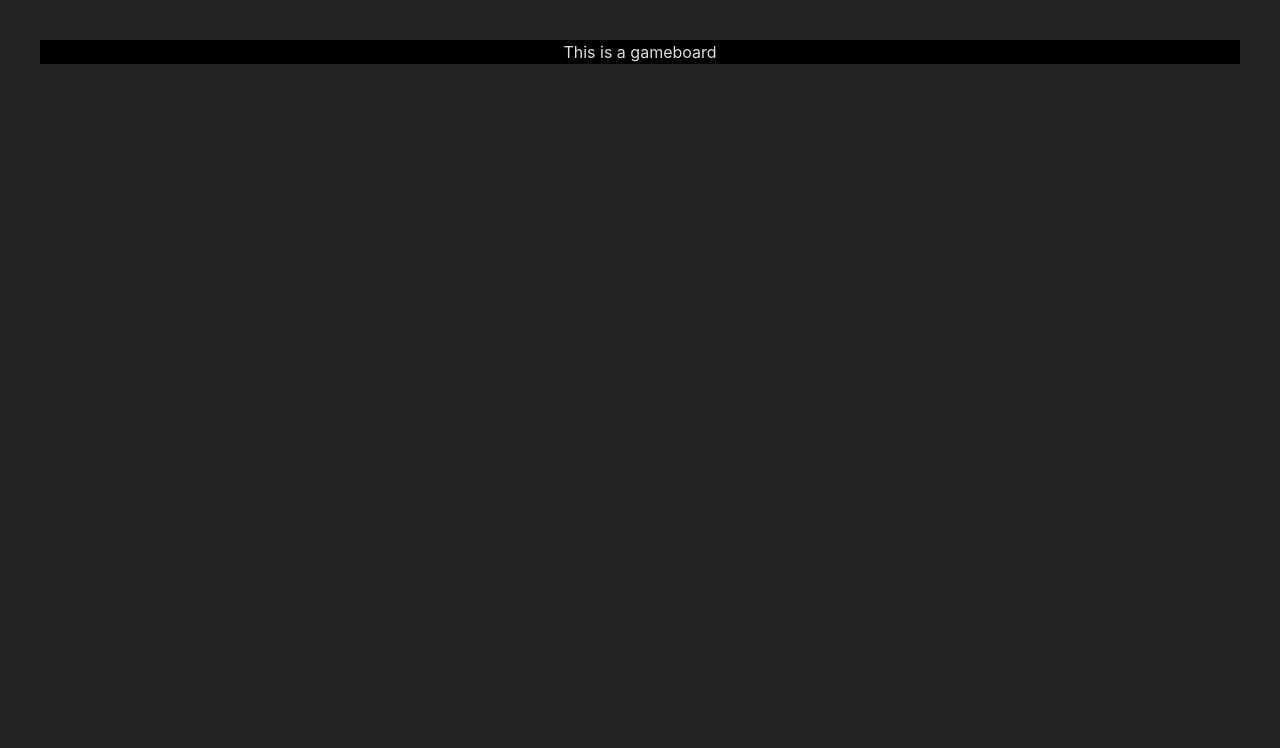
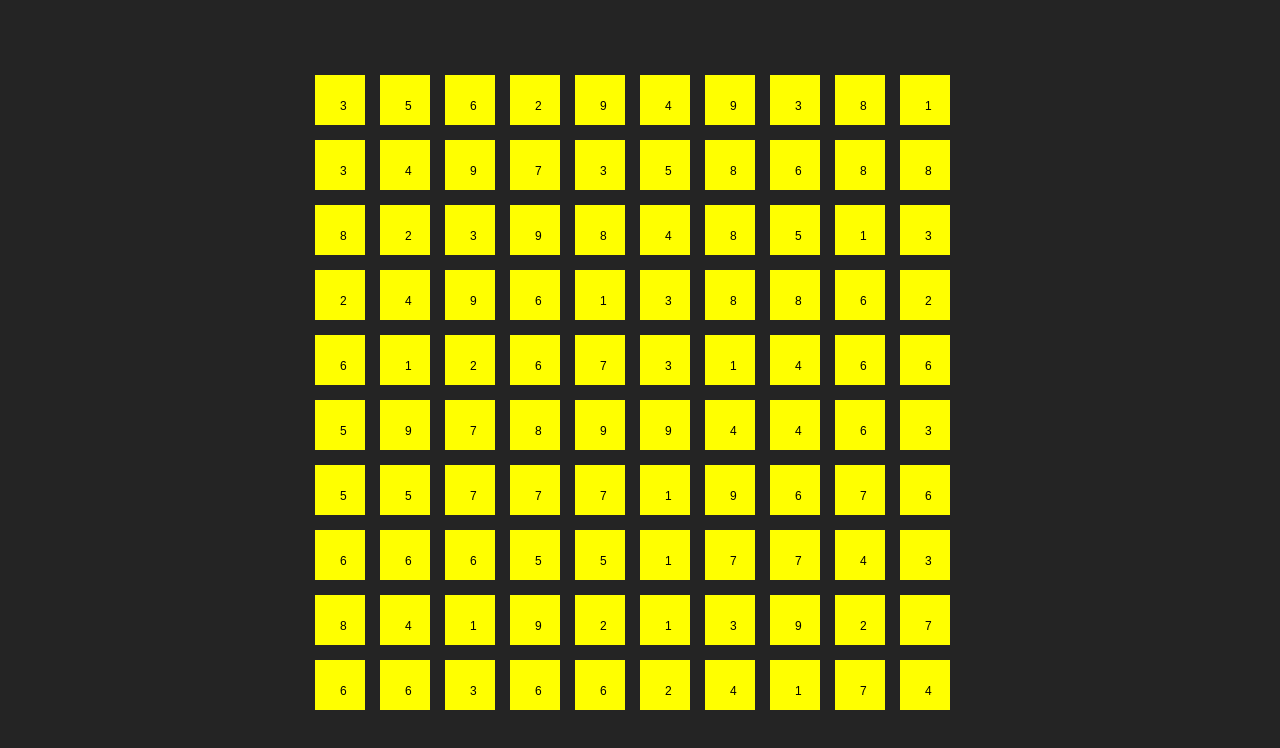
Before and after one commit to oblionC/apple-game, a React (Vite) app in the folder frontend/: page / in a window 1280 px wide. Shown: the top 748 px of the page. Built offline with nearby package versions, Linux system fonts and the light colour scheme.

Commit message:
Implement drag feature

```diff
--- a/frontend/package.json
+++ b/frontend/package.json
@@ -11,7 +11,8 @@
   },
   "dependencies": {
     "react": "^18.3.1",
-    "react-dom": "^18.3.1"
+    "react-dom": "^18.3.1",
+    "react-konva": "^18.2.10"
   },
   "devDependencies": {
     "@types/react": "^18.3.3",
--- a/frontend/src/App.css
+++ b/frontend/src/App.css
@@ -1,6 +1,7 @@
 #root {
-  max-width: 1280px;
-  margin: 0 auto;
-  padding: 2rem;
   text-align: center;
 }
+body {
+  margin: 0;
+  padding: 0;
+}
--- a/frontend/src/App.tsx
+++ b/frontend/src/App.tsx
@@ -1,6 +1,3 @@
-import { useState } from 'react'
-import reactLogo from './assets/react.svg'
-import viteLogo from '/vite.svg'
 import { GameBoard } from './components/GameBoard'
 import './App.css'
 
--- a/frontend/src/components/GameBoard/GameBoard.module.css
+++ /dev/null
@@ -1,5 +0,0 @@
-
-.gameBoard {
-    max-width: 1500px;
-    background-color: black;
-}
--- a/frontend/src/components/GameBoard/GameBoard.tsx
+++ b/frontend/src/components/GameBoard/GameBoard.tsx
@@ -1,11 +1,98 @@
-import styles from './GameBoard.module.css'
+import { useEffect, useRef, useState } from 'react';
+import { Group, Layer, Stage, Rect } from 'react-konva';
+import { ItemRow } from './ItemRow';
+import { ROWS, COLS, GAMEBOARD_HEIGHT, GAMEBOARD_WIDTH, ITEM_GAP } from './constants';
+
+interface selectorRect {
+    x: number;
+    y: number;
+    width: number;
+    height: number;
+}
+
+function generateItemRows(gameState: number[][]) {
+    let result = [];
+    for(let i = 0; i < ROWS; i++) {
+        result.push(<ItemRow rowNumber={i} itemCount={COLS} itemValues={gameState[i]}/>)
+    }
+    return result;
+}
+
+function calculateCenterGroupPosition() {
+    let groupWidth = COLS * ITEM_GAP;
+    let groupHeight = ROWS * ITEM_GAP;
+    let xOffset = GAMEBOARD_WIDTH/2 - groupWidth/2;
+    let yOffset = GAMEBOARD_HEIGHT/2 - groupHeight/2;
+    return [xOffset, yOffset];
+}
+
+function generateItemValues() {
+    let result: number[][] = []
+    for(let i = 0; i < ROWS; i++) {
+        result.push([])
+        for(let j = 0; j < COLS; j++) {
+            result[i].push((Math.floor(Math.random() * (10 - 1))) + 1)
+        }
+    }
+    return result
+}
 
 export default function GameBoard() {
+    const [mouseIsDown, setMouseIsDown] = useState<boolean>(false)
+    const [gameState, setGameState] = useState<number[][]>(generateItemValues())
+    const [groupX, groupY] = calculateCenterGroupPosition()
+    const [selectorRectInfo, setSelectorRectInfo] = useState<selectorRect>({
+        x: 0,
+        y: 0,
+        width: 0,
+        height: 0,
+    })
+    const itemRows = generateItemRows(gameState)
+
     return (
         <>
-            <div className={styles.gameBoard}>
-                This is a gameboard
-            </div>
+            <Stage
+            className='gameBoard'
+            width={GAMEBOARD_WIDTH}
+            height={GAMEBOARD_HEIGHT}
+            onMouseDown={(e) => {
+                setMouseIsDown(true)
+                setSelectorRectInfo({
+                    x: e.evt.clientX,
+                    y: e.evt.clientY,
+                    width: 0,
+                    height: 0,
+                })
+            }}
+            onMouseMove={(e) => {
+                if(mouseIsDown) {
+                    setSelectorRectInfo({
+                        ...selectorRectInfo,
+                        width: e.evt.clientX - selectorRectInfo.x,
+                        height: e.evt.clientY - selectorRectInfo.y,
+                    })
+                }
+            }}
+            onMouseUp={(e) => {
+                setMouseIsDown(false)
+            }}
+            >
+               <Layer>
+                    <Group x={groupX} y={groupY}>
+                        {itemRows}
+                    </Group>
+                </Layer>
+                <Layer>
+                    <Rect
+                    x={selectorRectInfo.x}
+                    y={selectorRectInfo.y}
+                    width={selectorRectInfo.width}
+                    height={selectorRectInfo.height}
+                    fill='blue'
+                    />
+                </Layer>
+
+            </Stage>
         </>
-    )
+    );
 }
--- /dev/null
+++ b/frontend/src/components/GameBoard/Item/Item.tsx
@@ -0,0 +1,11 @@
+import { Rect, Text} from 'react-konva'
+import { ITEM_SIZE } from '../constants'
+
+export default function Item({ x, y, itemValue }: {x: number, y: number, itemValue: number}) {
+    return(
+        <>
+            <Rect x={x} y={y} width={ITEM_SIZE} height={ITEM_SIZE} fill='yellow' />
+            <Text text={`${itemValue}`} x={x + Math.floor(ITEM_SIZE/2)} y={y + Math.floor(ITEM_SIZE/2)} />
+        </>
+    )
+}
--- /dev/null
+++ b/frontend/src/components/GameBoard/Item/index.ts
@@ -0,0 +1 @@
+export { default as Item } from './Item';
--- /dev/null
+++ b/frontend/src/components/GameBoard/ItemRow/ItemRow.module.css
@@ -0,0 +1,6 @@
+.itemRow {
+    display: flex;
+    flex-direction: row;
+    justify-content: space-evenly;
+    max-height: 100px;
+}
--- /dev/null
+++ b/frontend/src/components/GameBoard/ItemRow/ItemRow.tsx
@@ -0,0 +1,14 @@
+import { Item } from '../Item'
+import { ITEM_GAP } from '../constants'
+
+export default function ItemRow({ rowNumber, itemCount, itemValues }: { rowNumber: number, itemCount: number, itemValues: number[] } ) {
+    const items = []
+    for(let i = 0; i < itemCount; i++) {
+        items.push(<Item x={i * ITEM_GAP} y={rowNumber * ITEM_GAP} itemValue={itemValues[i]} />)
+    }
+    return(
+        <>
+            {items}
+        </>
+    )
+}
--- /dev/null
+++ b/frontend/src/components/GameBoard/ItemRow/index.tsx
@@ -0,0 +1 @@
+export { default as ItemRow } from './ItemRow';
--- /dev/null
+++ b/frontend/src/components/GameBoard/constants.ts
@@ -0,0 +1,6 @@
+export const ITEM_SIZE = 50;
+export const ITEM_GAP = 65;
+export const GAMEBOARD_WIDTH = window.innerWidth;
+export const GAMEBOARD_HEIGHT = window.innerHeight;
+export const ROWS = 10;
+export const COLS = 10;
```
Also changed, not shown: frontend/src/components/GameBoard/Item/Item.module.css (added, +7 -0 lines), 1 other file (tests, documents, lock files or other folders).
